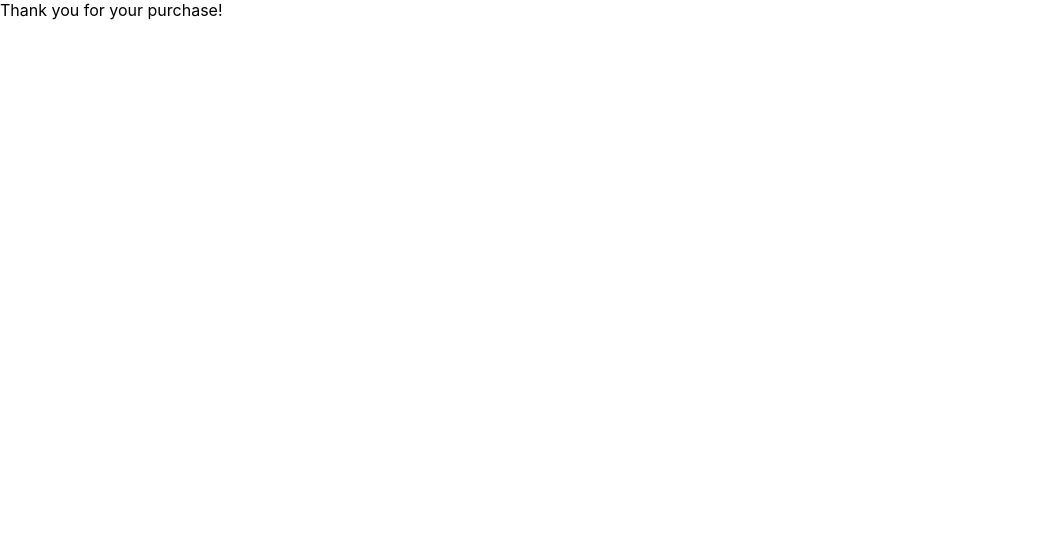
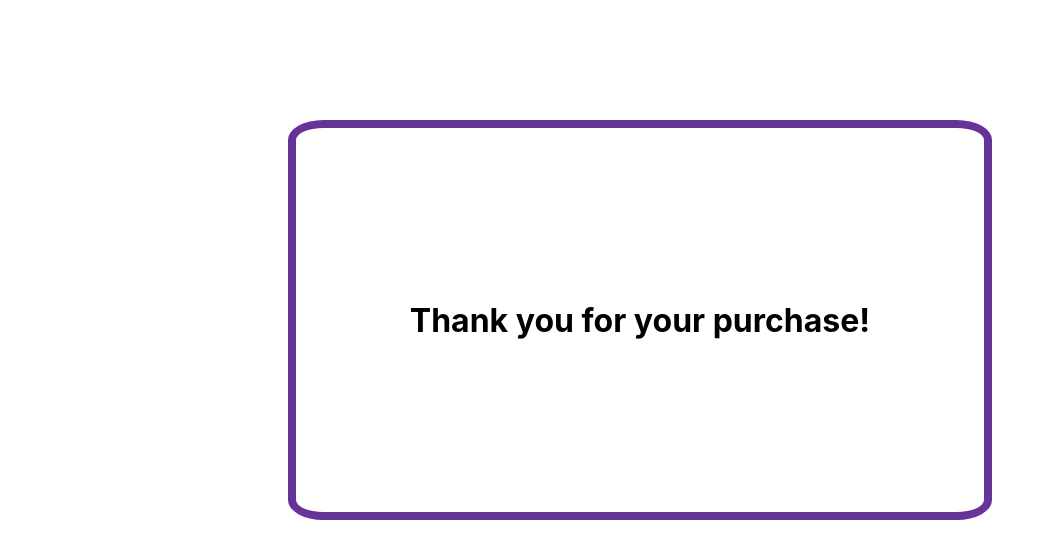
Before and after one commit to Kyle-Ortiz/group-hack-project, a Next.js app: page /thankYou in a window 1280 px wide. Before the commit this address had no page. Shown: the top 558 px of the page, without its empty margins (0-1051 px from the left). Built offline with nearby package versions, Linux system fonts and the light colour scheme.

Commit message:
add styling to thank you page

```diff
--- a/pages/checkout.js
+++ b/pages/checkout.js
@@ -1,7 +1,7 @@
 import React, { useContext } from 'react'
 import { useRouter } from 'next/router';
-import selectionStyles from '../styles/Selection.module.css'
-import styles from '../styles/Checkout.module.css'
+import selectionStyles from '../styles/pages/Selection.module.css'
+import styles from '../styles/pages/Checkout.module.css'
 import { AppContext } from '../appState/appState';
 import { CartProvider } from '../components/cart/CartContext';
 import Company from '../components/company/Company';
--- a/pages/index.js
+++ b/pages/index.js
@@ -2,7 +2,7 @@ import React, { useContext, useEffect } from 'react'
 import Head from 'next/head'
 import Image from 'next/image'
 import { AppContext } from '../appState/appState';
-import styles from '../styles/Home.module.css'
+import styles from '../styles/pages/Landing.module.css'
 import { subscribedCompanies } from './selection';
 import { useRouter } from 'next/router';
 import { slugify } from '../utilities/slug';
--- a/pages/selection.js
+++ b/pages/selection.js
@@ -9,7 +9,7 @@ import ItemSearch from '../components/items/ItemSearch'
 import Categories from '../components/Categories'
 import Items from '../components/items/Items'
 import Cart from '../components/cart/Cart'
-import styles from '../styles/Selection.module.css'
+import styles from '../styles/pages/Selection.module.css'
 import ItemOnScreen from '../components/items/ItemOnScreen'
 import { useRouter } from 'next/router'
 
--- a/pages/thankYou.js
+++ b/pages/thankYou.js
@@ -1,4 +1,5 @@
 import React, {useEffect} from 'react';
+import styles from "../styles/pages/ThankYou.module.css"
 import { useRouter } from 'next/router';
 
 const ThankYou= () => {
@@ -6,16 +7,20 @@ const ThankYou= () => {
     const router = useRouter();
 
     useEffect(() => {
-        setTimeout(()=> {
-            router.push("/selection")
-        }, 3000)
+        // setTimeout(()=> {
+        //     router.push("/selection")
+        // }, 3000)
         return () => {
             console.log("Pending timeout cleanup")
         };
     });
 
     return(
-        <div>Thank you for your purchase!</div>
+        <div className={styles.base}>
+            <div></div>
+        <div className={styles.thankYouContainer}><h1>Thank you for your purchase!</h1></div>
+            <div></div>
+        </div>
     )
 }
 
--- /dev/null
+++ b/styles/pages/ThankYou.module.css
@@ -0,0 +1,15 @@
+.base {
+    display: grid;
+    grid-template-rows: 30% 40% 30%;
+}
+.thankYouContainer {
+    margin: auto;
+    border: solid 8px rebeccapurple;
+    width: 55%;
+    height: 400px;
+
+    display: flex;
+    align-items: center;
+    justify-content: center;
+    border-radius: 5%;
+}
```
Also changed, not shown: components/checkout/Payment.js (+4 -3 lines), styles/payment.module.css (added, +16 -0 lines), styles/pages/Checkout.module.css (renamed from styles/Checkout.module.css), styles/pages/Landing.module.css (renamed from styles/Home.module.css), styles/pages/Selection.module.css (renamed from styles/Selection.module.css).
